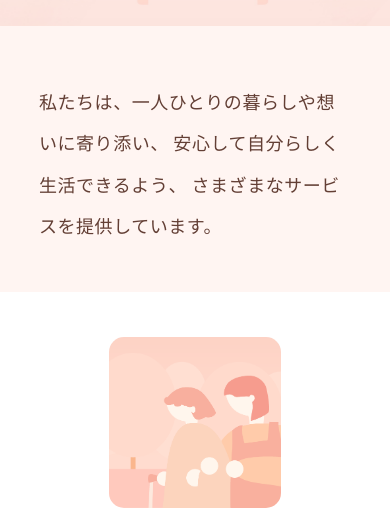
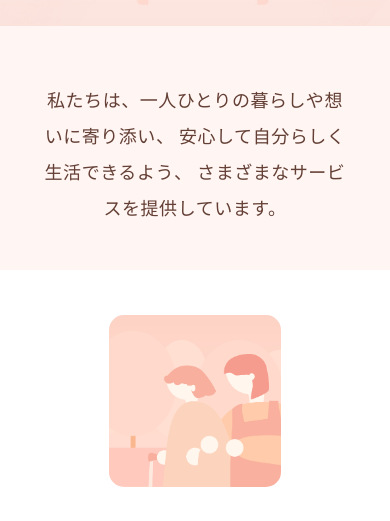
Before and after one commit to lnuidentity/client-homepage, a plain HTML site: page service.html in a window 390 px wide. Shown: the part 294-815 px from the top of the page. Drawn offline with Linux system fonts and the light colour scheme.

Commit message:
11280658

```diff
--- a/css/service.css
+++ b/css/service.css
@@ -414,3 +414,26 @@
     max-width: none;
   }
 }
+
+
+/* サービスページ冒頭の紹介文：中央揃え＋読みやすい文字サイズ */
+.service-intro {
+  max-width: 900px;
+  width: 90%;
+  margin: 0 auto 80px;
+  text-align: center;
+  font-size: 20px;
+  line-height: 2;
+  box-sizing: border-box;
+}
+
+@media (max-width: 800px) {
+  .service-intro {
+    width: 100%;
+    margin: 0 auto 45px;
+    padding: 0;
+    text-align: center;
+    font-size: 18px;
+    line-height: 2;
+  }
+}
```
